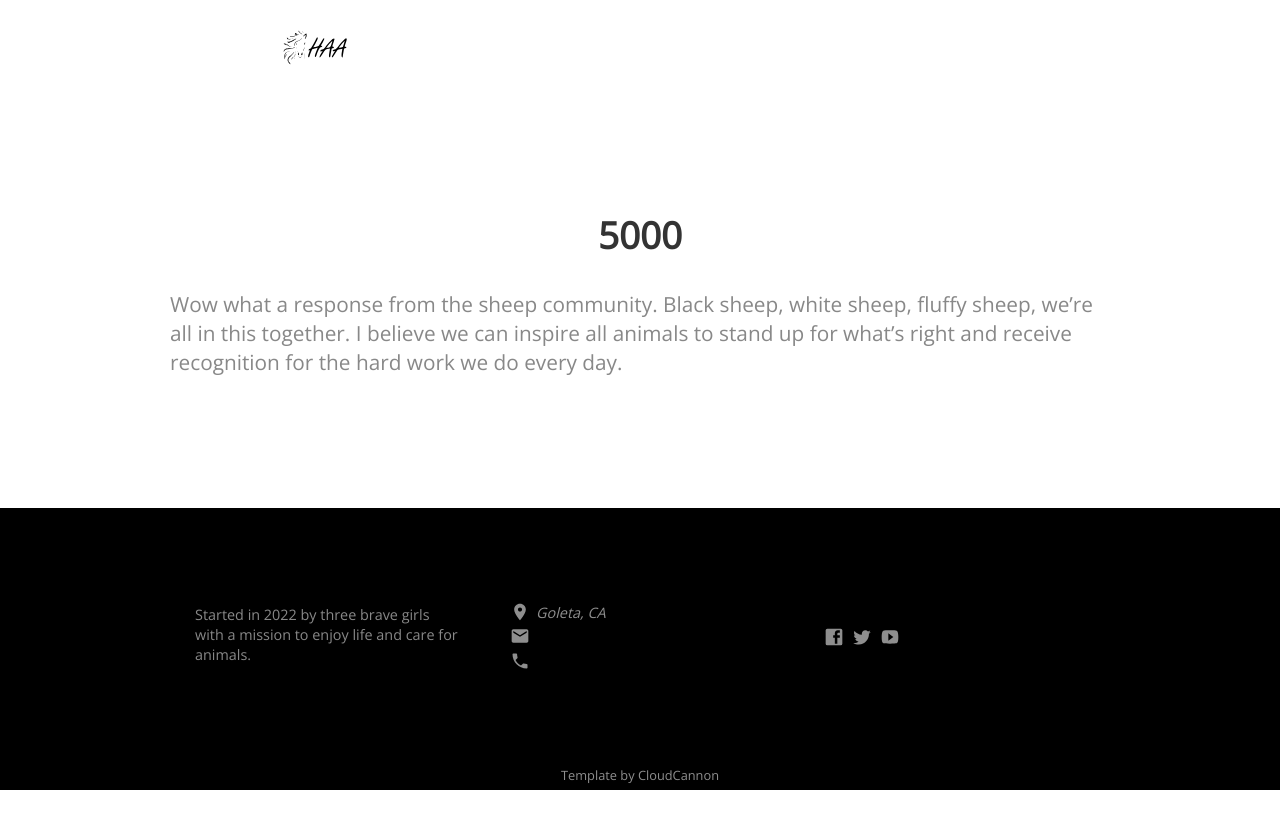
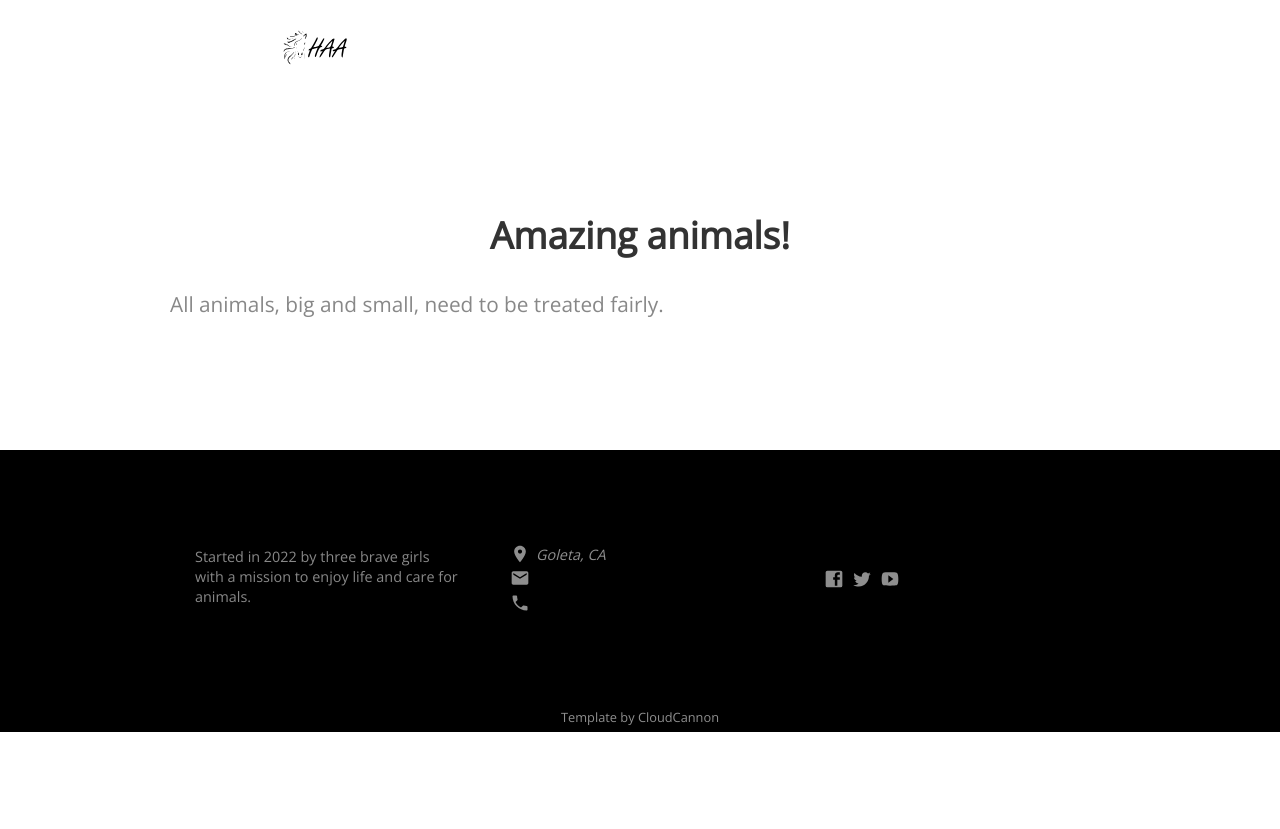
Before and after one commit to sysadmininator/haashelter, a Jekyll site: the page built from _posts/2016-11-05-5000.md, in a window 1280 px wide. Shown: the top 829 px of the page. Built offline with Jekyll 4.4.1, drawn with Linux system fonts in a browser that asks for light colours; nearby versions of some CDN libraries.

Commit message:
Quick posts update.

```diff
--- a/_posts/2016-11-05-5000.md
+++ b/_posts/2016-11-05-5000.md
@@ -1,8 +1,8 @@
 ---
-title:
+title: Amazing animals!
 author_staff_member: Hannah
 date: 2022-06-25
-featured_image:  https://unsplash.it/570/400?image=1018
+featured_image:  https://picsum.photos/id/1062/448/200
 ---
 
-Wow what a response from the sheep community. Black sheep, white sheep, fluffy sheep, we're all in this together. I believe we can inspire all animals to stand up for what's right and receive recognition for the hard work we do every day.
+All animals, big and small, need to be treated fairly.
```
